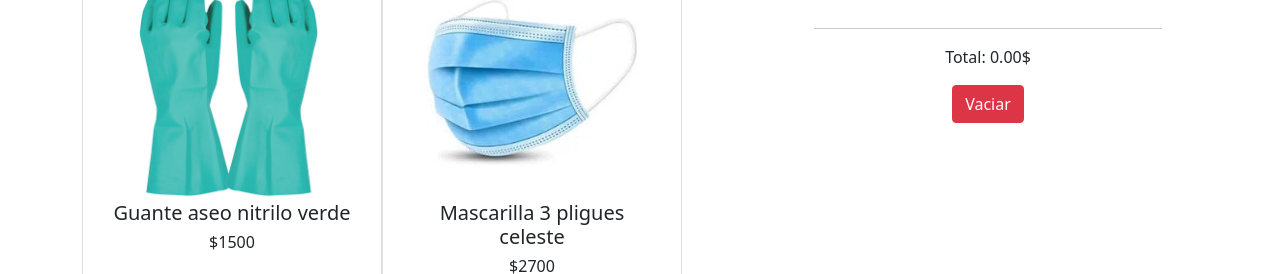
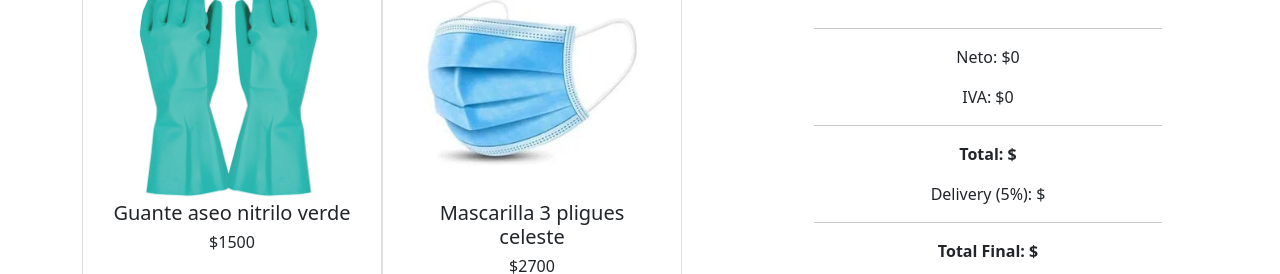
Before and after one commit to franciscojgp/Cachureando2, a plain HTML site: page tienda.html in a window 1280 px wide. Shown: the part 526-800 px from the top of the page. Drawn offline with nearby package versions, Linux system fonts and the light colour scheme; files whose address does not match are found by name.

Commit message:
second commit, se mejora carrito y otros.

```diff
--- a/js/tienda.js
+++ b/js/tienda.js
@@ -5,6 +5,8 @@ const baseDeDatos = [
         id: 1,
         nombre: 'Guante aseo nitrilo verde',
         precio: 1500,
+        iva: 239.5,
+        neto: 1260.5,
         description: "Los guantes con excelente barrera de protección biológica y química. Es de categoría premium cuyo uso se extiende al área clínica, farmacéutica, industrial y alimenticia.",
         imagen: '/Cachureando/img/Productos/Producto001-Guantes.jpg'
     },
@@ -12,6 +14,8 @@ const baseDeDatos = [
         id: 2,
         nombre: 'Mascarilla 3 pligues celeste',
         precio: 2700,
+        iva: 431.1,
+        neto: 2268.9,
         description: "Mascarilla confortable e higiénica protección respiratoria. Brinda protección contra polvos, partículas no tóxicas y olores molestos. Caja de 50 unidades.",
         imagen: '/Cachureando/img/Productos/Producto002-Mascarilla.webp'
     },
@@ -19,6 +23,8 @@ const baseDeDatos = [
         id: 3,
         nombre: 'Guante aseo nitrilo verde',
         precio: 1500,
+        iva: 239.5,
+        neto: 1260.5,
         description: "Los guantes con excelente barrera de protección biológica y química. Es de categoría premium cuyo uso se extiende al área clínica, farmacéutica, industrial y alimenticia",
         imagen: '/Cachureando/img/Productos/Producto001-Guantes.jpg'
     },
@@ -26,6 +32,8 @@ const baseDeDatos = [
         id: 4,
         nombre: 'Guante aseo nitrilo verde',
         precio: 1500,
+        iva: 239.5,
+        neto: 1260.5,
         description: "Los guantes con excelente barrera de protección biológica y química. Es de categoría premium cuyo uso se extiende al área clínica, farmacéutica, industrial y alimenticia",
         imagen: '/Cachureando/img/Productos/Producto001-Guantes.jpg'
     },
@@ -33,6 +41,8 @@ const baseDeDatos = [
         id: 5,
         nombre: 'Guante aseo nitrilo verde',
         precio: 1500,
+        iva: 239.5,
+        neto: 1260.5,
         description: "Los guantes con excelente barrera de protección biológica y química. Es de categoría premium cuyo uso se extiende al área clínica, farmacéutica, industrial y alimenticia",
         imagen: '/Cachureando/img/Productos/Producto001-Guantes.jpg'
     },
@@ -40,6 +50,8 @@ const baseDeDatos = [
         id: 6,
         nombre: 'Guante aseo nitrilo verde',
         precio: 1500,
+        iva: 239.5,
+        neto: 1260.5,
         description: "Los guantes con excelente barrera de protección biológica y química. Es de categoría premium cuyo uso se extiende al área clínica, farmacéutica, industrial y alimenticia",
         imagen: '/Cachureando/img/Productos/Producto001-Guantes.jpg'
     },
@@ -47,6 +59,8 @@ const baseDeDatos = [
         id: 7,
         nombre: 'Guante aseo nitrilo verde',
         precio: 1500,
+        iva: 239.5,
+        neto: 1260.5,
         description: "Los guantes con excelente barrera de protección biológica y química. Es de categoría premium cuyo uso se extiende al área clínica, farmacéutica, industrial y alimenticia",
         imagen: '/Cachureando/img/Productos/Producto001-Guantes.jpg'
     },
@@ -54,6 +68,8 @@ const baseDeDatos = [
         id: 8,
         nombre: 'Guante aseo nitrilo verde',
         precio: 1500,
+        iva: 239.5,
+        neto: 1260.5,
         description: "Los guantes con excelente barrera de protección biológica y química. Es de categoría premium cuyo uso se extiende al área clínica, farmacéutica, industrial y alimenticia",
         imagen: '/Cachureando/img/Productos/Producto001-Guantes.jpg'
     },
@@ -61,6 +77,8 @@ const baseDeDatos = [
         id: 9,
         nombre: 'Guante aseo nitrilo verde',
         precio: 1500,
+        iva: 239.5,
+        neto: 1260.5,
         description: "Los guantes con excelente barrera de protección biológica y química. Es de categoría premium cuyo uso se extiende al área clínica, farmacéutica, industrial y alimenticia",
         imagen: '/Cachureando/img/Productos/Producto001-Guantes.jpg'
     },
@@ -68,6 +86,8 @@ const baseDeDatos = [
         id: 10,
         nombre: 'Guante aseo nitrilo verde',
         precio: 1500,
+        iva: 239.5,
+        neto: 1260.5,
         description: "Los guantes con excelente barrera de protección biológica y química. Es de categoría premium cuyo uso se extiende al área clínica, farmacéutica, industrial y alimenticia",
         imagen: '/Cachureando/img/Productos/Producto001-Guantes.jpg'
     },
@@ -78,7 +98,11 @@ let carrito = [];
 const divisa = '$';
 const DOMitems = document.querySelector('#items');
 const DOMcarrito = document.querySelector('#carrito');
+const DOMneto = document.querySelector('#neto');
+const DOMiva = document.querySelector('#iva');
 const DOMtotal = document.querySelector('#total');
+const DOMdelivery = document.querySelector('#delivery');
+const DOMtotalFinal = document.querySelector('#totalFinal');
 const DOMbotonVaciar = document.querySelector('#boton-vaciar');
 
 // Funciones
@@ -110,8 +134,6 @@ function renderizarProductos() {
         const miNodoDescription = document.createElement('p');
         miNodoDescription.classList.add('card-text');
         miNodoDescription.textContent = `${info.description}`;
-
-
         // Boton
         const miNodoBoton = document.createElement('button');
         miNodoBoton.classList.add('btn', 'btn-primary');
@@ -133,11 +155,10 @@ function renderizarProductos() {
  * Evento para añadir un producto al carrito de la compra
  */
 function anyadirProductoAlCarrito(evento) {
-    // Anyadimos el Nodo a nuestro carrito
+    // Añadimos el Nodo a nuestro carrito
     carrito.push(evento.target.getAttribute('marcador'))
     // Actualizamos el carrito
     renderizarCarrito();
-
 }
 
 /**
@@ -163,12 +184,14 @@ function renderizarCarrito() {
         // Creamos el nodo del item del carrito
         const miNodo = document.createElement('li');
         miNodo.classList.add('list-group-item', 'text-right', 'mx-2');
-        miNodo.textContent = `${numeroUnidadesItem} x ${miItem[0].nombre} - ${miItem[0].precio}${divisa}`;
+        miNodo.textContent = `${numeroUnidadesItem} x ${miItem[0].nombre} - ${divisa}${miItem[0].precio}`;
         // Boton de borrar
         const miBoton = document.createElement('button');
         miBoton.classList.add('btn', 'btn-danger', 'mx-5');
         miBoton.textContent = 'Quitar';
         miBoton.style.marginLeft = '1rem';
+        miBoton.style.marginTop = '1rem';
+        miBoton.style.marginBottom = '1rem';
         miBoton.dataset.item = item;
         miBoton.addEventListener('click', borrarItemCarrito);
         // Mezclamos nodos
@@ -176,7 +199,12 @@ function renderizarCarrito() {
         DOMcarrito.appendChild(miNodo);
     });
     // Renderizamos el precio total en el HTML
+    DOMneto.textContent = calcularNeto();
+    DOMiva.textContent = calcularIva();
     DOMtotal.textContent = calcularTotal();
+    DOMdelivery.textContent = calcularDelivery();
+    DOMtotalFinal.textContent = calcularTotalFinal();
+
 }
 
 /**
@@ -193,8 +221,39 @@ function borrarItemCarrito(evento) {
     renderizarCarrito();
 }
 
+
 /**
- * Calcula el precio total teniendo en cuenta los productos repetidos
+ * Calcula el precio total NETO teniendo en cuenta los productos repetidos
+ */
+function calcularNeto() {
+    // Recorremos el array del carrito
+    return carrito.reduce((neto, item) => {
+        // De cada elemento obtenemos su precio
+        const miItemNeto = baseDeDatos.filter((itemBaseDatos) => {
+            return itemBaseDatos.id === parseInt(item);
+        });
+        // Los sumamos al total
+        return neto + miItemNeto[0].neto;
+    }, 0).toFixed(0);
+}
+
+/**
+ * Calcula el precio total IVA teniendo en cuenta los productos repetidos
+ */
+function calcularIva() {
+    // Recorremos el array del carrito
+    return carrito.reduce((iva, item) => {
+        // De cada elemento obtenemos su precio
+        const miItemIva = baseDeDatos.filter((itemBaseDatos) => {
+            return itemBaseDatos.id === parseInt(item);
+        });
+        // Los sumamos al total
+        return iva + miItemIva[0].iva;
+    }, 0).toFixed(0);
+}
+
+/**
+ * Calcula el precio total BRUTO teniendo en cuenta los productos repetidos
  */
 function calcularTotal() {
     // Recorremos el array del carrito
@@ -205,7 +264,34 @@ function calcularTotal() {
         });
         // Los sumamos al total
         return total + miItem[0].precio;
-    }, 0).toFixed(2);
+    }, 0).toFixed(0);
+}
+
+calcularTotal = total;
+
+function calcularDelivery(delivery){
+    if (Total < 100000){ //<=
+        return delivery * 0.5;
+    }
+    else{
+        return 0;
+    }
+}
+
+function calcularTotalFinal(){
+    return calcularTotal + calcularDelivery;
+}
+
+function calcularTotalFinal() {
+    // Recorremos el array del carrito
+    return carrito.reduce((total, item) => {
+        // De cada elemento obtenemos su precio
+        const miItem = baseDeDatos.filter((itemBaseDatos) => {
+            return itemBaseDatos.id === parseInt(item);
+        });
+        // Los sumamos al total
+        return total + miItem[0].precio;
+    }, 0).toFixed(0);
 }
 
 /**
--- a/tienda.html
+++ b/tienda.html
@@ -63,7 +63,15 @@
                   <ul id="carrito" class="list-group"></ul>
                   <hr>
                   <!-- Precio total -->
-                  <p class="text-right">Total: <span id="total"></span>&dollar;</p>
+                  <p class="text-right" margin="0">Neto: &dollar;<span id="neto"></span></p>
+                  <p class="text-right">IVA: &dollar;<span id="iva"></span></p>
+                  <hr>
+                  <p class="text-right"><strong> Total: &dollar;<span id="total"></span></strong></p>
+
+                  <p class="text-right">Delivery (5%): &dollar;<span id="delivery"></span></p>
+                  <hr>
+                  <p class="text-right"><strong> Total Final: &dollar;<span id="totalFinal"></span></strong></p>
+
                   <button id="boton-vaciar" class="btn btn-danger">Vaciar</button>
               </aside>
           </div>
```
